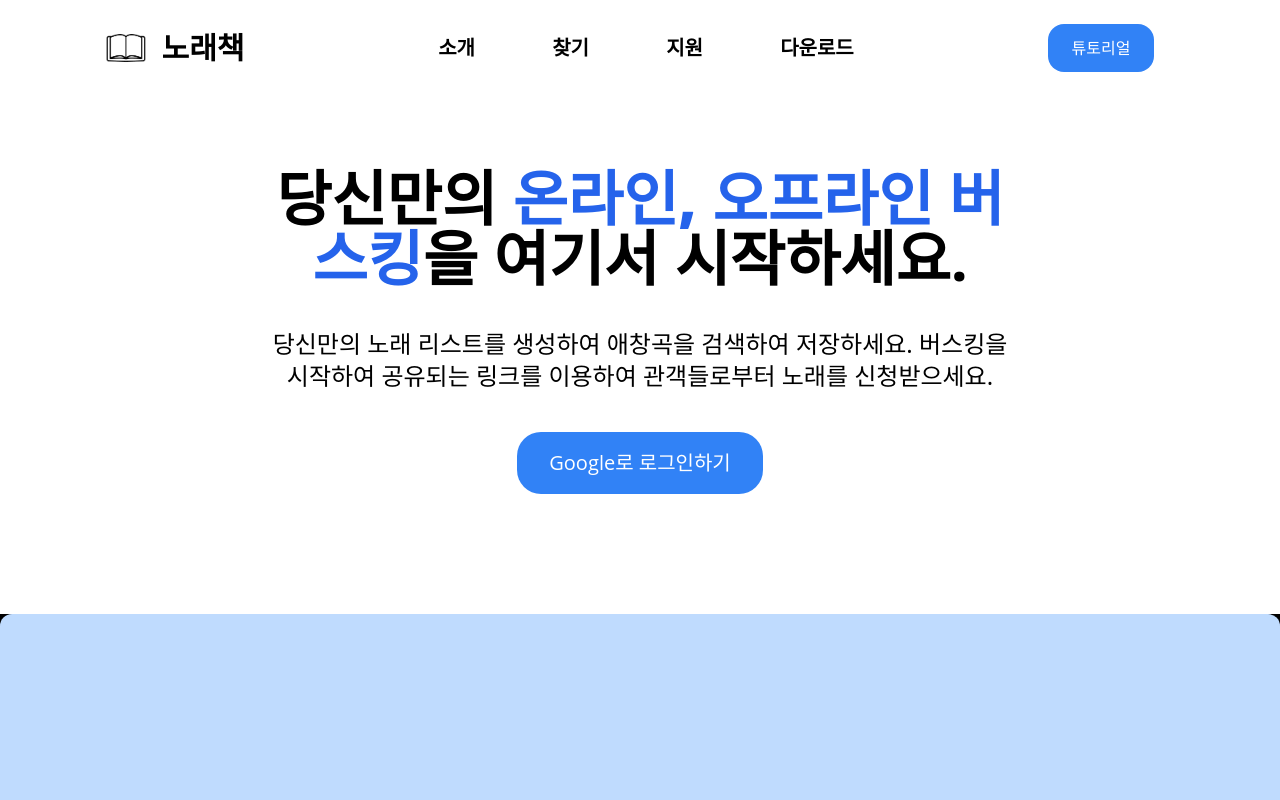
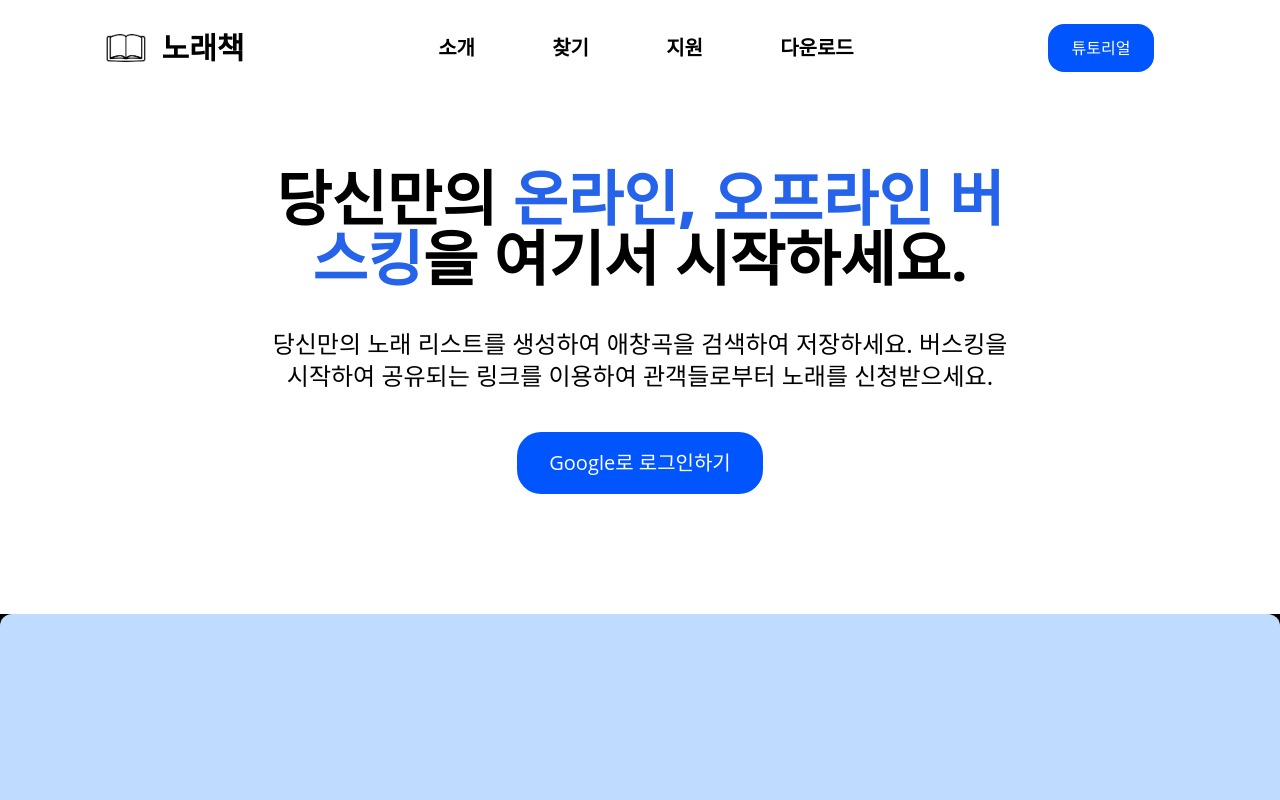
Before and after one commit to Unique0902/buskingSite, a Next.js app: page / in a window 1280 px wide. Shown: the top 800 px of the page. Built offline with nearby package versions, Linux system fonts and the light colour scheme; no server answers; the database is empty.

Commit message:
Fix: change for accessibility 100

```diff
--- a/components/Btn/PrimaryBtn.jsx
+++ b/components/Btn/PrimaryBtn.jsx
@@ -4,7 +4,7 @@ import { borderRadius, color, xyPadding } from '../../styles/theme';
 const PrimaryBtn = ({
   children,
   handleClick,
-  bgColor = color.primary_500,
+  bgColor = '#0055ff',
   textColor = color.white,
   fontSize = '12px',
   btnPadding = xyPadding.base,
--- a/components/LoginNav.jsx
+++ b/components/LoginNav.jsx
@@ -64,6 +64,8 @@ export default function LoginNav({ scrollToTutorial }) {
           튜토리얼
         </PrimaryBtn>
         <button
+          type='button'
+          aria-label='menu'
           onClick={() => {
             setIsShowSideBar(!isShowSideBar);
           }}
```
